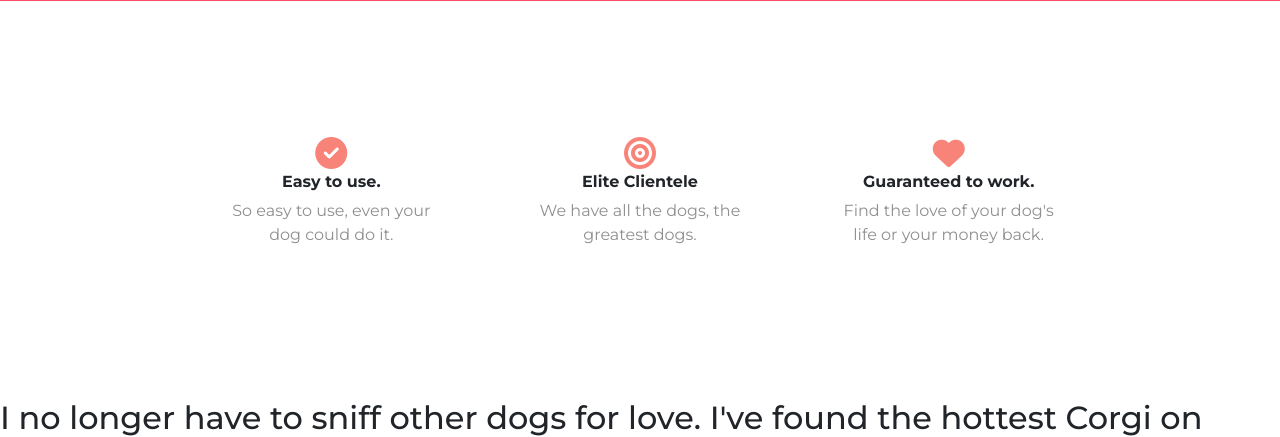
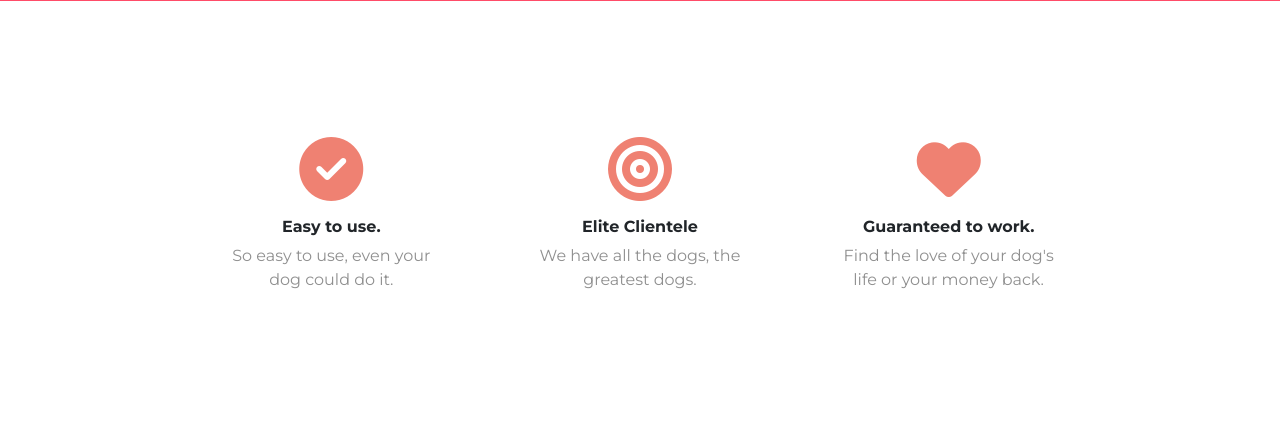
Before and after one commit to lynnemunini/TinDog, a PHP site: page / in a window 1280 px wide. Shown: the part 742-1179 px from the top of the page. Run offline with PHP 8.4, Linux system fonts and the light colour scheme; some libraries are stand-ins or nearby versions.

Commit message:
styled second page

```diff
--- a/css/styles.css
+++ b/css/styles.css
@@ -58,8 +58,8 @@ padding: 7% 15%;
 }
 
 .icon-feature{
-color: #F88379;
-font-size: 2rem;
+color: #ef8172;
+margin-bottom: 1rem;
 text-align: center;
 }
 
--- a/index.html
+++ b/index.html
@@ -69,17 +69,17 @@
   <section id="features">
     <div class="row">
     <div class="col-lg-4 feature-column">
-    <i class="fas fa-check-circle icon-feature"></i>
+    <i class="fas fa-check-circle fa-4x icon-feature"></i>
     <h3>Easy to use.</h3>
     <p>So easy to use, even your dog could do it.</p>
     </div>
     <div class="col-lg-4 feature-column">
-    <i class="fas fa-bullseye icon-feature"></i>
+    <i class="fas fa-bullseye fa-4x icon-feature"></i>
     <h3>Elite Clientele</h3>
     <p>We have all the dogs, the greatest dogs.</p>
     </div>
     <div class="col-lg-4 feature-column">
-    <i class="fas fa-heart icon-feature"></i>
+    <i class="fas fa-heart fa-4x icon-feature"></i>
     <h3>Guaranteed to work.</h3>
     <p>Find the love of your dog's life or your money back.</p>
     </div>
```
